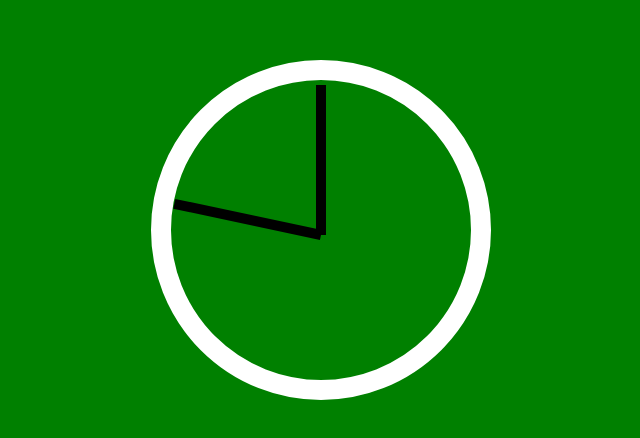
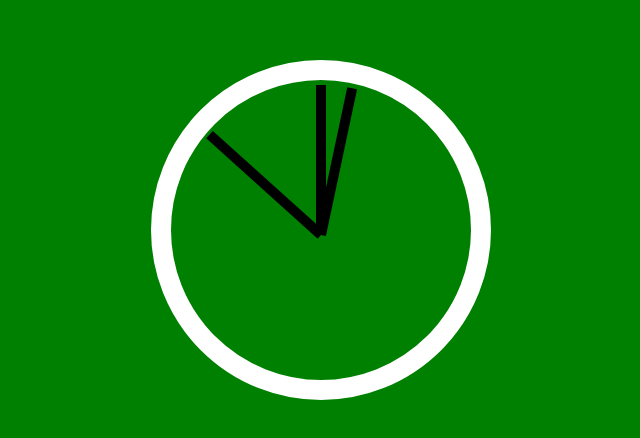
Before and after one commit to treaganbirbal/js_clock, a plain HTML site: page index.html in a window 1280 px wide. Shown: the part 178-616 px from the top of the page, without its empty margins (319-959 px from the left). Drawn offline with Linux system fonts and the light colour scheme.

Commit message:
min hand moving

```diff
--- a/app.js
+++ b/app.js
@@ -11,9 +11,13 @@ document.addEventListener("DOMContentLoaded", () => {
     const setDate = () => {
         const now = new Date()
         const seconds = now.getSeconds()
-        const secondsDegrees = ((seconds/60) * 360)
+        const secondsDegrees = ((seconds/60) * 360) + 90;
         secHand.style.transform = `rotate(${secondsDegrees}deg)`
-        console.log(seconds)
+
+
+        const minutes = now.getMinutes()
+        const minsDegrees = ((minutes/60) * 360) + 90;
+        minHand.style.transform = `rotate(${minsDegrees}deg)`
     }
 
   setInterval(setDate, 1000)
--- a/styles.css
+++ b/styles.css
@@ -25,7 +25,7 @@ body{
     position: relative;
     width: 100%;
     height: 100%;
-    transform: rotateY(-1px);
+    transform: rotateY(-3px);
 }
 
 .hand{
@@ -39,3 +39,7 @@ body{
     transition: all 0.05s;
     transition-timing-function: cubic-bezier(0.1, 2.7, 0.58, 1)
 }
+
+.hrHand {
+
+}
```
